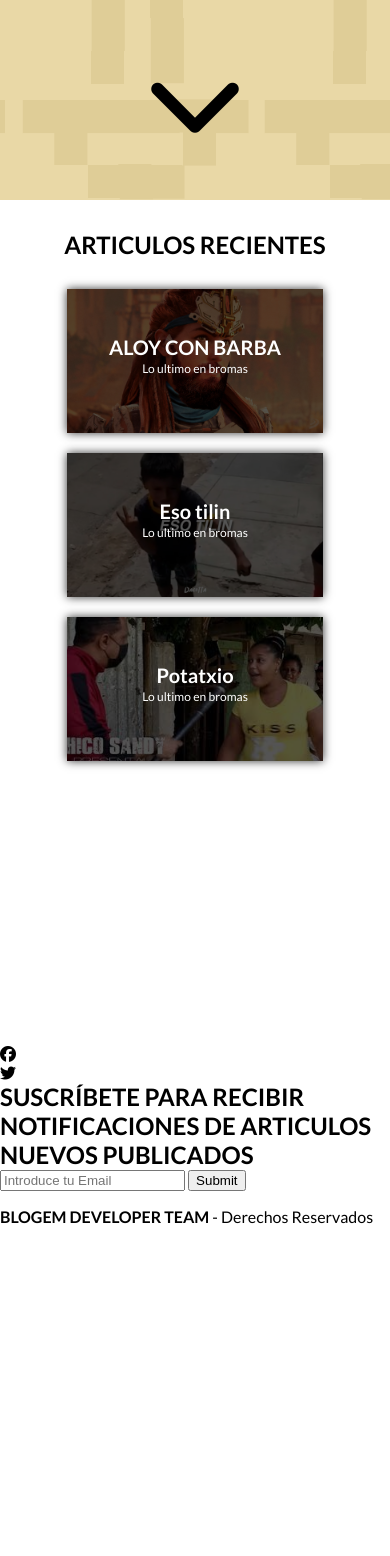
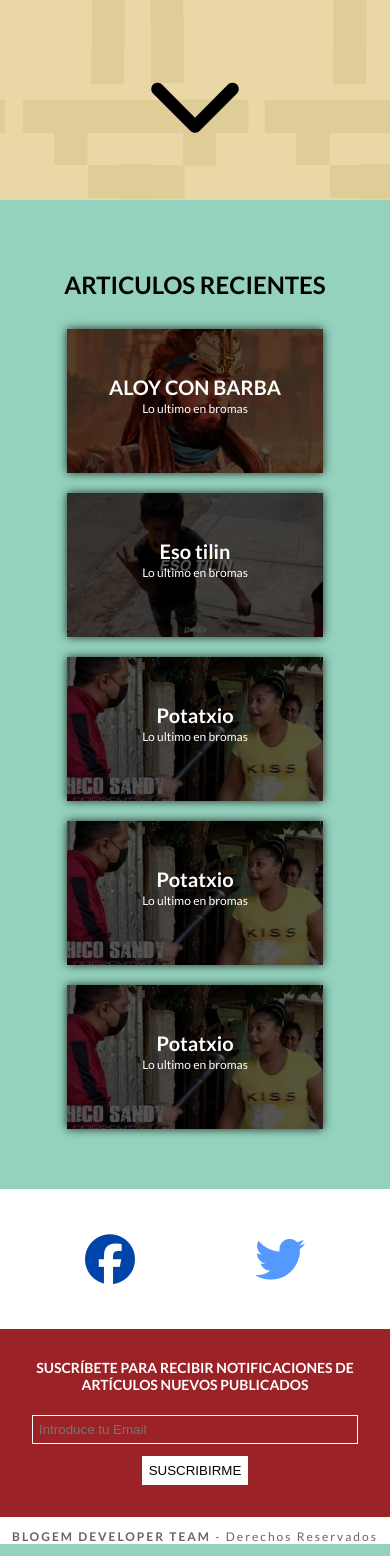
Before and after one commit to Expentor/origendelosmemes, a PHP site: page / in a window 390 px wide. Shown: the part 644-2200 px from the top of the page. Before the commit the page ends 1868 px from the top, so only its background shows below. Run offline with PHP 8.4, Linux system fonts and the light colour scheme; some libraries are stand-ins or nearby versions.

Commit message:
Minor improvements on main page
Restruct footer and added responsive design to desktop

```diff
--- a/index.html
+++ b/index.html
@@ -56,22 +56,34 @@
 					<p>Lo ultimo en bromas</p>
 				</div>
 			</a>
+			<a href="https://youtu.be/6hVpNK8Oe7g" class="potatxio">
+				<div class="articulo-data">
+					<h2>Potatxio</h2>
+					<p>Lo ultimo en bromas</p>
+				</div>
+			</a>
+			<a href="https://youtu.be/6hVpNK8Oe7g" class="potatxio">
+				<div class="articulo-data">
+					<h2>Potatxio</h2>
+					<p>Lo ultimo en bromas</p>
+				</div>
+			</a>
 		</div>
 	</section>
 	<footer id="footer">
 		<div class="redes-sociales">
 			<div class="red-social">
-				<i class="fab fa-facebook"></i>
+				<a href="https://m.facebook.com/Blogem-105007245467226/?ref=bookmarks"><i class="fab fa-facebook"></i></a>
 			</div>
 			<div class="red-social">
-				<i class="fab fa-twitter"></i>
+				<a href="https://twitter.com/blogem"><i class="fab fa-twitter"></i></a>
 			</div>
 		</div>
 		<div class="newsletter">
 			<form>
-				<h2>SUSCRÍBETE PARA RECIBIR NOTIFICACIONES DE ARTICULOS NUEVOS PUBLICADOS</h2>
+				<h2>SUSCRÍBETE PARA RECIBIR NOTIFICACIONES DE ARTÍCULOS NUEVOS PUBLICADOS</h2>
 				<input type="email" placeholder="Introduce tu Email">
-				<input type="submit" placeholder="SUSCRIBIRME">
+				<input type="submit" value="SUSCRIBIRME" class="sub-to-newsletter">
 			</form>
 		</div>
 		<div class="derechos">
--- a/styles.css
+++ b/styles.css
@@ -1,4 +1,4 @@
-body,div,ul,nav,h1,h2,h3,header,li,a {
+body,form,div,ul,nav,h1,h2,h3,header,li,a {
 	box-sizing:  border-box;
 	padding: 0;
 	margin: 0;
@@ -6,6 +6,8 @@ body,div,ul,nav,h1,h2,h3,header,li,a {
 
 body {
 	font-family: 'Lato', sans-serif;
+	overflow-x: hidden;
+	background: #94D2BD;
 }
 
 nav ul {
@@ -41,7 +43,6 @@ nav li {
 	color: #000;
 	font-size: 16px;
 	padding: 6px 12px;
-	margin-top: 10px;
 }
 
 .different-li {
@@ -70,7 +71,6 @@ nav li {
 }
 
 .blogem-banner__info {
-	margin: auto;
 	flex-grow: 1;
 	display: flex;
 }
@@ -106,16 +106,16 @@ nav li {
 }
 
 .flecha a:hover {
-	color: #000f;
+	color: #aaa;
 }
 
 .flecha a:active {
-	color: #000a;
+	color: #aaa;
 }
 
 #articulos {
-	height: 100vh;
 	text-align: center;
+	padding: 40px 0;
 }
 
 .articulos-texto {
@@ -176,3 +176,141 @@ nav li {
 #footer {
 	background: #fff;
 }
+
+#footer .redes-sociales {
+	display: flex;
+	flex-wrap: wrap;
+	justify-content: center;
+	padding: 20px;
+}
+
+.red-social {
+	width: 130px;
+	margin: auto;
+	text-align: center;
+	font-size: 50px;
+	margin: 20px;
+}
+
+.red-social a {
+	color: #fff;
+}
+
+.red-social a .fa-facebook {
+	color: #04a;
+}
+
+.red-social a .fa-twitter {
+	color: #59f;
+}
+
+.newsletter {
+	background: #9B2226;
+	color: #fff;
+	text-align: center;
+	padding-bottom: 20px;
+	padding-top: 10px;
+}
+
+.newsletter h2 {
+	font-size: 14px;
+	padding: 10px;
+	padding-top: 20px;
+}
+
+.newsletter input {
+	border: 1px solid #fff;
+	color: #fff;
+	padding: 6px;
+	display: block;
+	width: 80%;
+	background: transparent;
+	margin: 12px auto;
+}
+
+.newsletter .sub-to-newsletter {
+	background: #fff;
+	color: #000;
+	width: auto;
+	text-align: center;
+}
+
+.derechos {
+	text-align: center;
+	font-size: 12px;
+	letter-spacing: 2px;
+	color: #666;
+}
+
+/*------------- RESPONSIVE TO WEB --------------*/
+
+@media screen and (min-width: 1280px) {
+.icono-del-menu {
+	display: none;
+}
+
+
+#menu {
+	position: absolute;
+	margin-top: auto;
+	padding: 0;
+	transition: margin-top 0s;
+	padding: 10px;
+	box-shadow: none;
+	background: linear-gradient(to bottom, #000f, transparent);
+	text-align: center;
+	max-width: 100vw;
+	box-sizing: border-box;
+}
+
+#menu li {
+	display: inline-block;
+	margin: 20px;
+}
+
+.blogem-banner h1 {
+	font-size: 48px;
+}
+
+.blogem-banner h2 {
+	font-size: 38px;
+	font-weight: 400;
+}
+
+.blogem-banner img {
+	border-radius: 35%;
+	margin-top: 20px;
+
+}
+
+.blogem-banner .flecha {
+	margin: auto;
+	padding: 40px;
+	font-size: 80px;
+}
+
+.articulos-container a {
+	display: inline-block;
+	width: 320px;
+	height: 180px;
+	margin: 30px;
+}
+
+.articulos-container {
+	padding: 50px 0;
+}
+
+#footer input {
+	padding: 12px;
+	font-size: 20px;
+	display: inline-block;
+	width: 700px;
+	border-left: 4px solid #fff;
+}
+
+#footer .sub-to-newsletter {
+	width: auto;
+	margin-left: 10px;
+}
+
+}
```
